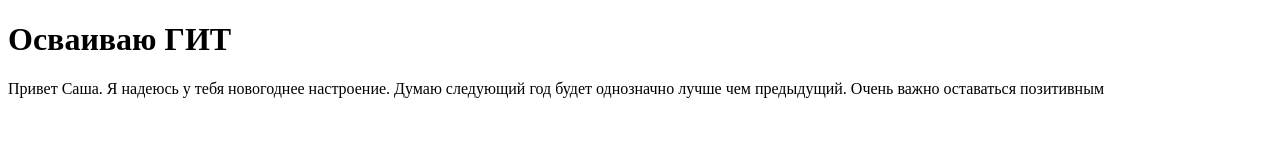
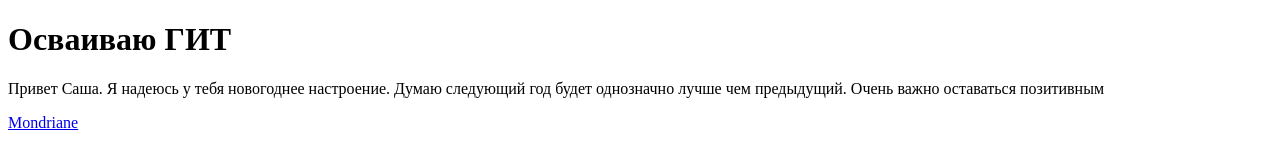
Before and after one commit to AlexTillman/DZ3, a plain HTML site: page index.html in a window 1280 px wide. Drawn offline with Linux system fonts and the light colour scheme.

Commit message:
add link to Mondriane in index.html

```diff
--- a/index.html
+++ b/index.html
@@ -10,6 +10,7 @@
 
     <h1>Осваиваю ГИТ</h1>
         <p>Привет Саша. Я надеюсь у тебя новогоднее настроение. Думаю следующий год будет однозначно лучше чем предыдущий. Очень важно оставаться позитивным</p>
+        <a href="pages/Mondriane.html">Mondriane</a>
 
 </body>
 </html>
```
